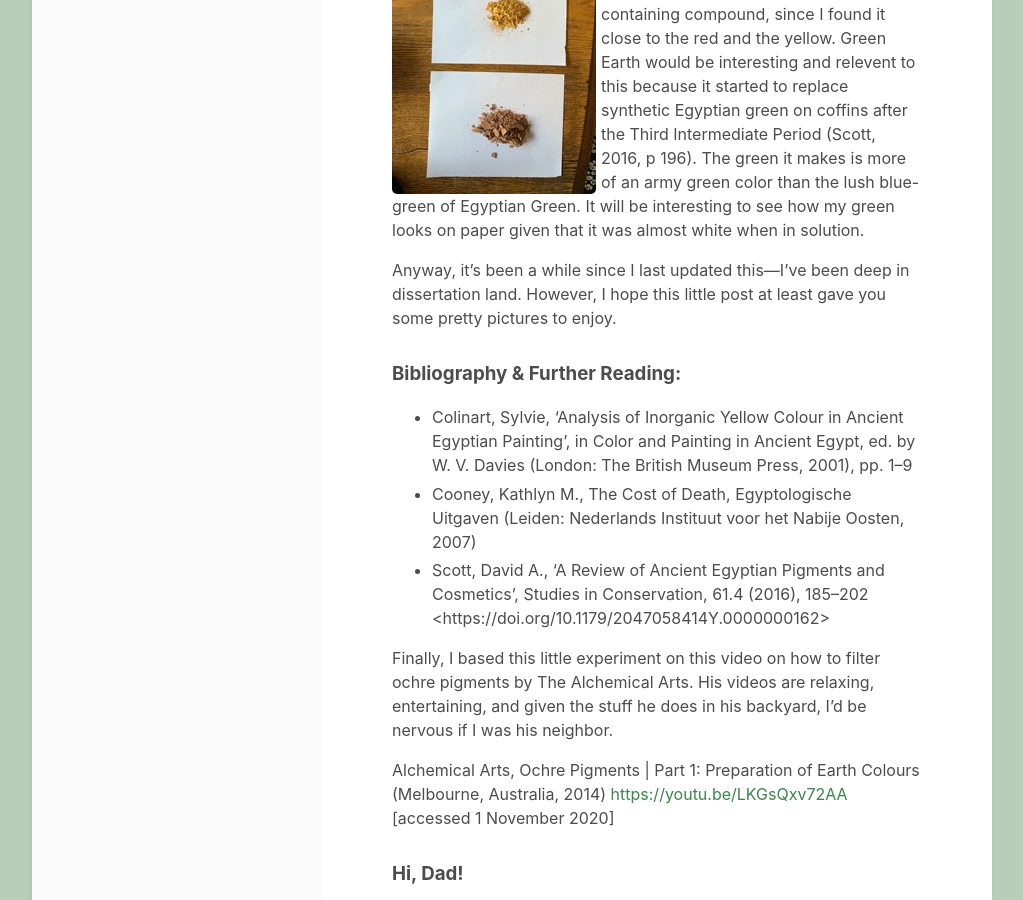
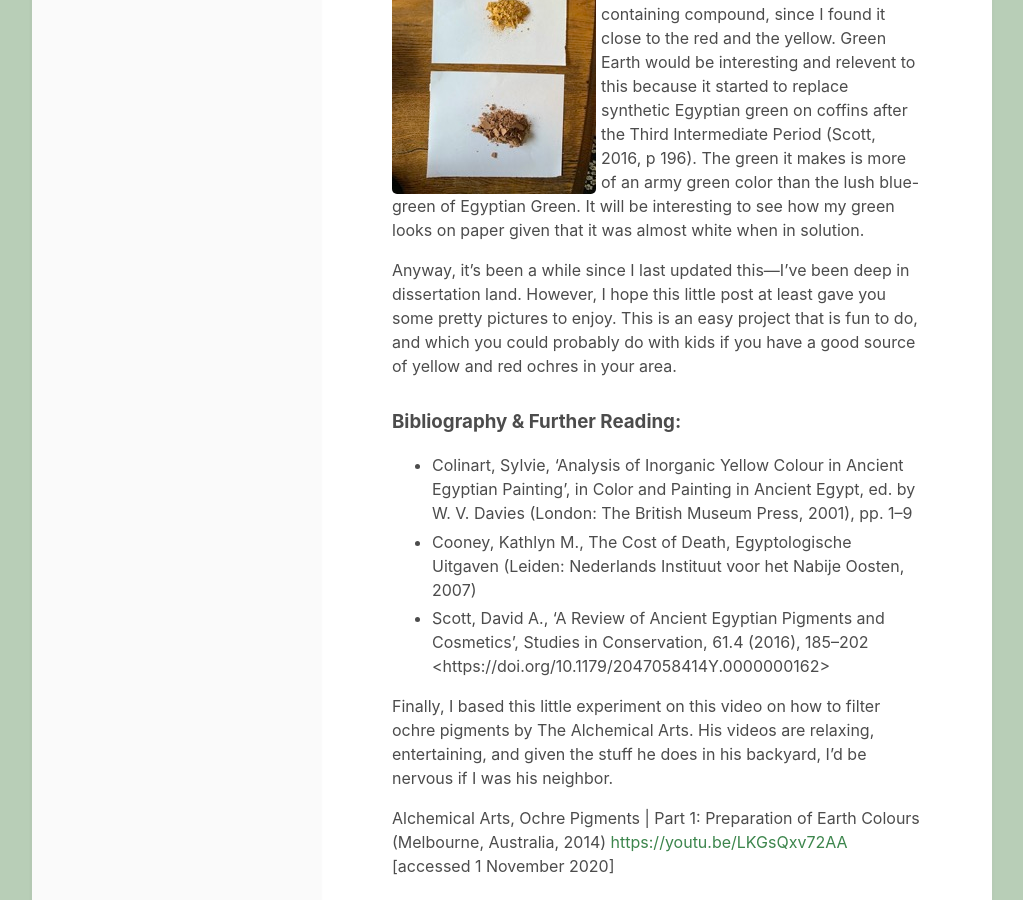
Before and after one commit to nanythemummy/nanythemummy.github.io, a Jekyll site: the page built from _posts/2021-6-12-morrison-pigments.md, in a window 1280 px wide and 900 px high, scrolled down 2666 px. Shown: the whole window, without its empty margins (128-1151 px from the left). Built offline with Jekyll 4.4.1, drawn with Linux system fonts in a browser that asks for light colours; some of the changed text lies outside the part shown.

Commit message:
Fixed some typos

```diff
--- a/_posts/2021-6-12-morrison-pigments.md
+++ b/_posts/2021-6-12-morrison-pigments.md
@@ -4,7 +4,7 @@ categories: [Experimental Archeology]
 author: Kea
 ---
 <p>
-In this installment, I attempt to make some of the most and common basic pigments available to ancient artisans using colorful dirt, coffee filters, and various containers.
+In this installment, I attempt to make some of the most common and basic pigments available to ancient artisans using colorful dirt, coffee filters, and various containers.
 <!--more-->
 
 The Ancient Egyptians had a surprisingly limited color palette. The most common colors were red, yellow, black and white. Black came from soot and white usually came from chalk or gypsum.
@@ -30,7 +30,7 @@ Here, you can see the resulting pigments—the red is more pink than I would hav
 <img src="/assets/img/finished-pigments.jpg" align="left" class="left-aligned-picture" alt="Red Yellow and Whitish-Greenish in Jars">
 I don’t know what to make of the green. It looked very green on the ground, and almost white in suspension. Now it’s back to being a chalky green color. I have no idea what is in it—chemistry was never really my strong point. Maybe it is an iron containing compound, since I found it close to the red and the yellow.  Green Earth would be interesting and relevent to this because it started to replace synthetic Egyptian green on coffins after the Third Intermediate Period (Scott, 2016, p 196). The green it makes is more of an army green color than the lush blue-green of Egyptian Green. It will be interesting to see how my green looks on paper given that it was almost white when in solution.
 </p><p>
-Anyway, it’s been a while since I last updated this—I’ve been deep in dissertation land. However, I hope this little post at least gave you some pretty pictures to enjoy.
+Anyway, it’s been a while since I last updated this—I’ve been deep in dissertation land. However, I hope this little post at least gave you some pretty pictures to enjoy. This is an easy project that is fun to do, and which you could probably do with kids if you have a good source of yellow and red ochres in your area.
 </p>
 <h3> Bibliography & Further Reading: </h3>
 <ul>
```
